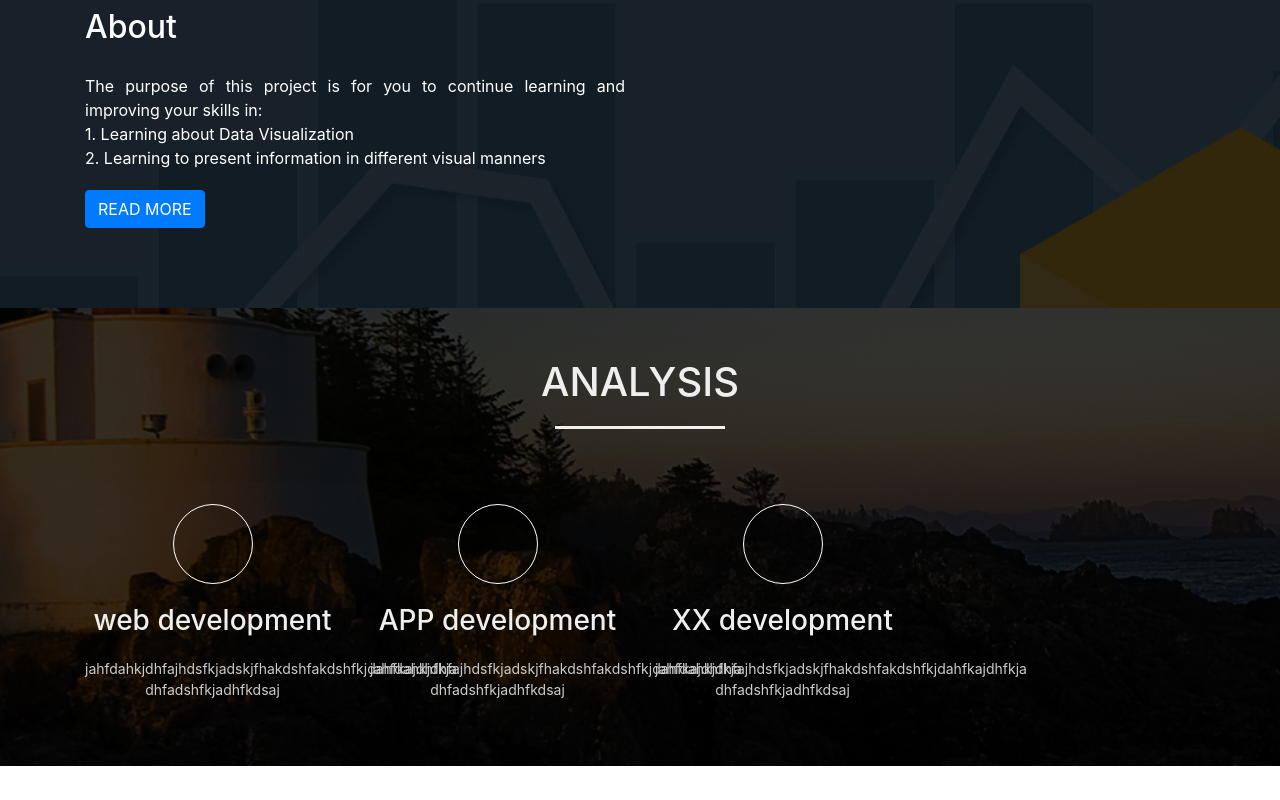
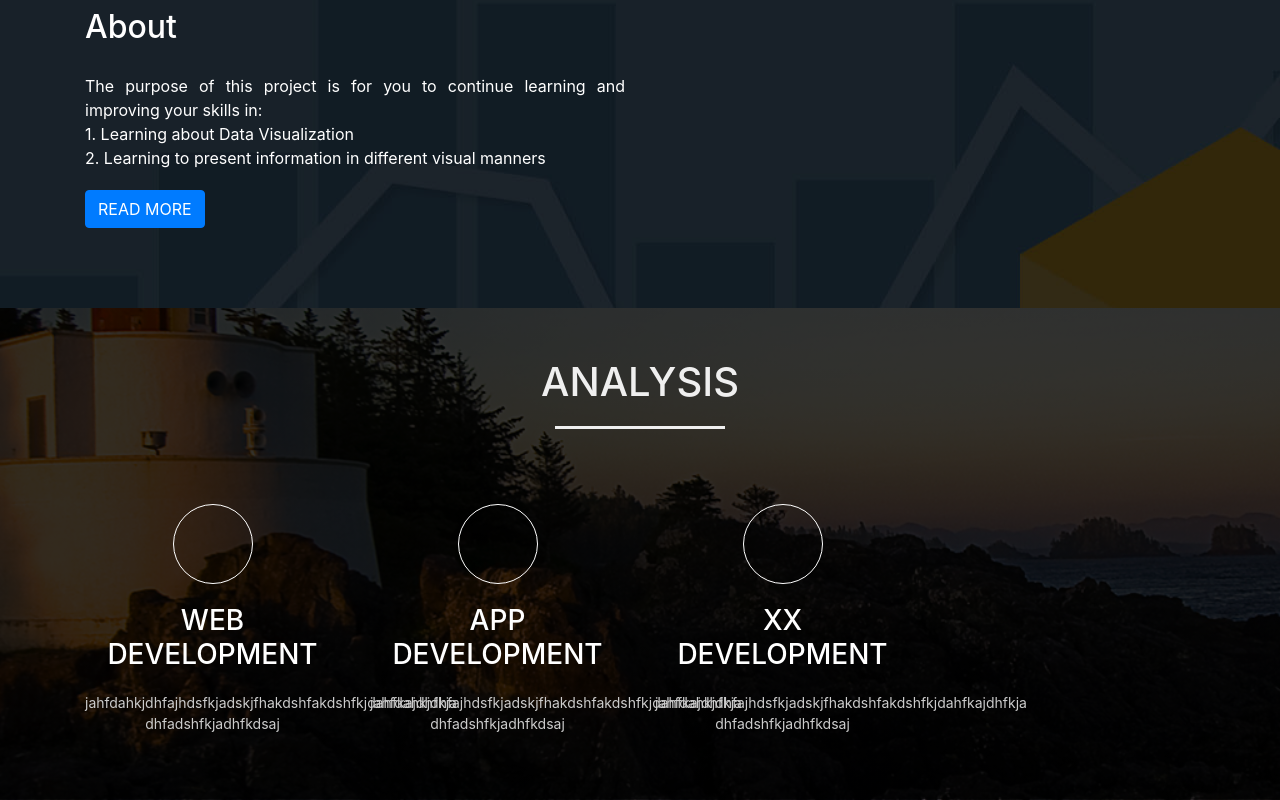
Before and after one commit to 123porcristina/Data-Visulization, a plain HTML site: page index1.html in a window 1280 px wide. Shown: the part 1074-1874 px from the top of the page. Before the commit the page ends 1840 px from the top, so only its background shows below. Drawn offline with nearby package versions, Linux system fonts and the light colour scheme.

Commit message:
fix titles

```diff
--- a/style/style.css
+++ b/style/style.css
@@ -293,3 +293,11 @@ that appear on the center of my page*/
     /* background-position: center; */
 
 }
+
+h3{
+    color: white;
+    text-transform: uppercase;
+    font-size: 60px;
+    text-align: center;
+    margin-top: 275px;
+}
```
